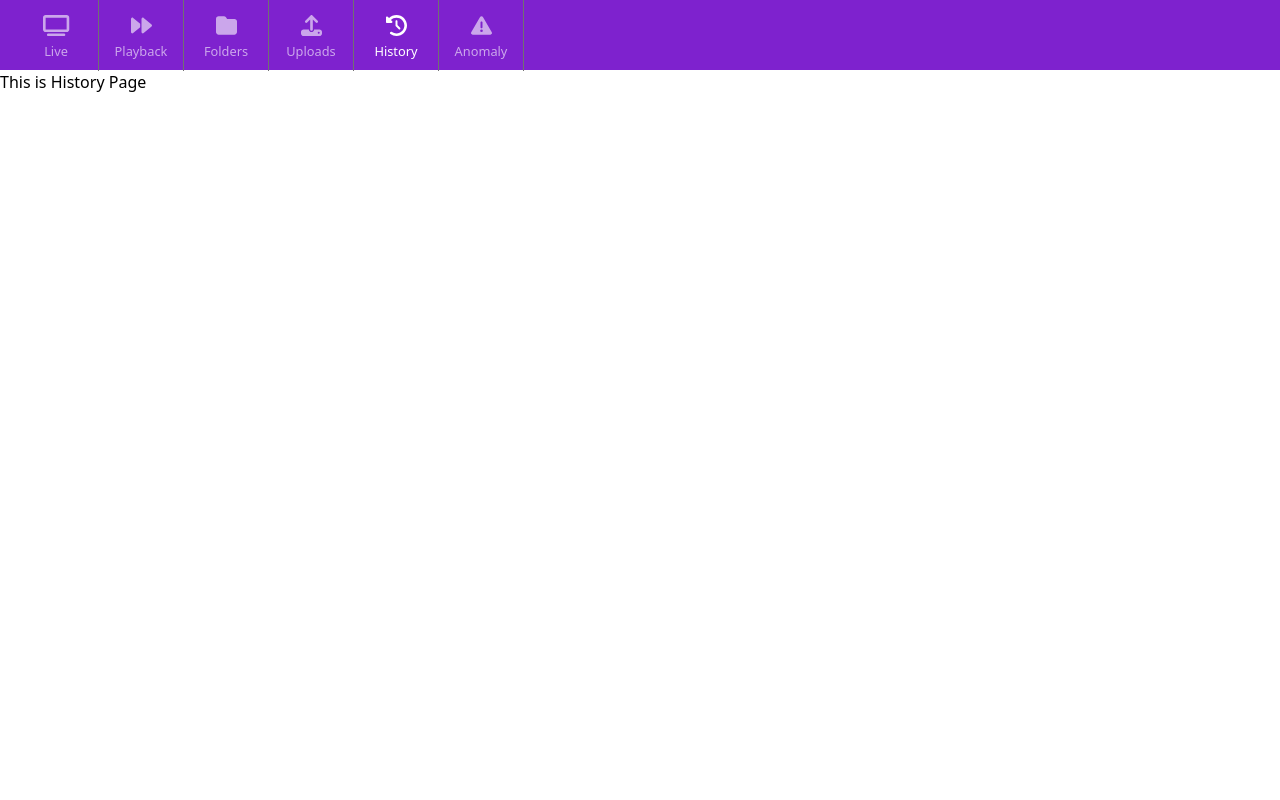
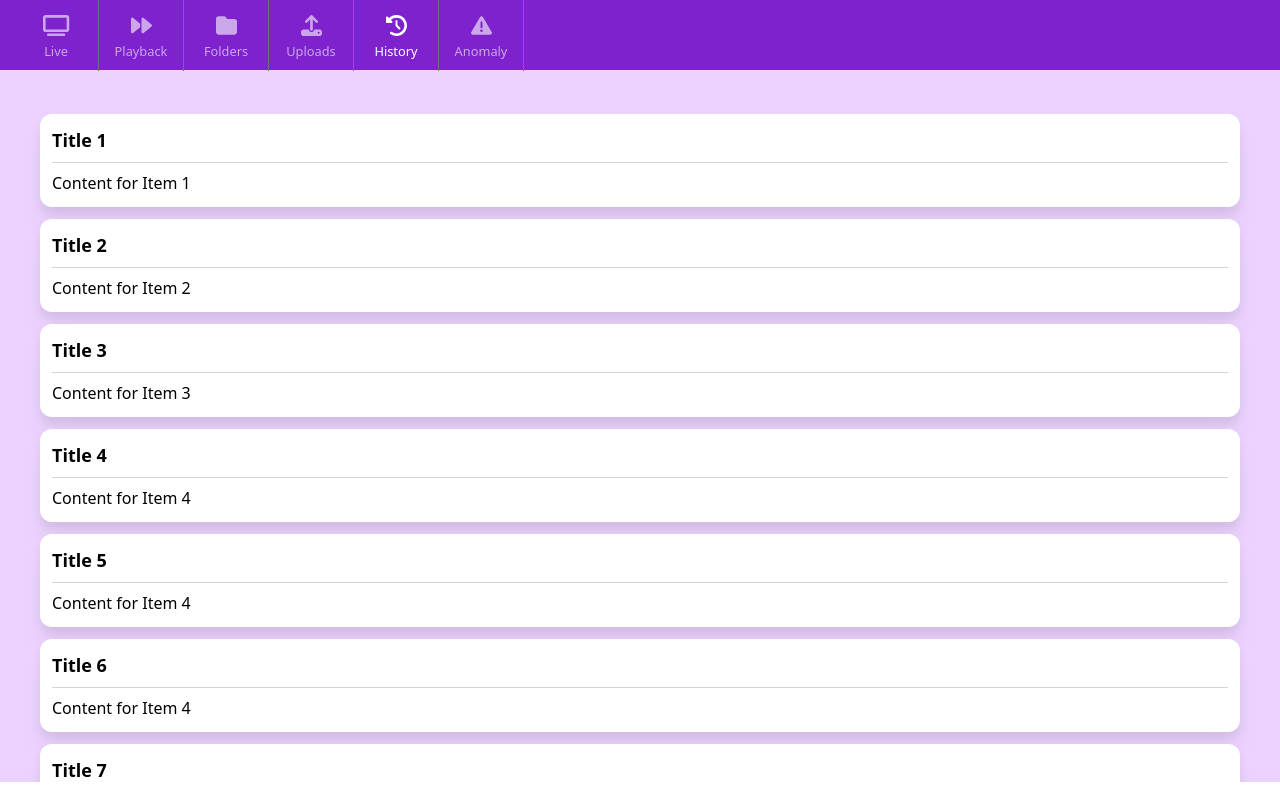
Before and after one commit to yash-raj-gupta/ml-work, a React (Create React App) app in the folder Frontend/: page /history in a window 1280 px wide. Built offline with nearby package versions, Linux system fonts and the light colour scheme; no server answers.

Commit message:
frontend changes

```diff
--- a/Frontend/src/components/Analysis.js
+++ b/Frontend/src/components/Analysis.js
@@ -8,7 +8,7 @@ const Item = ({ title, content }) => {
     <div className="mx-2 my-3 p-2 bg-[#FFFFFF] rounded-xl drop-shadow-xl">
       <h2 className="text-lg font-semibold mb-2">{title}</h2>
       <div className="border-t border-gray-300 mb-2"></div>
-      <p>{content}</p>
+      <p className="font-normal">{content}</p>
     </div>
   );
 };
--- a/Frontend/src/components/Anomaly.js
+++ b/Frontend/src/components/Anomaly.js
@@ -1,13 +1,50 @@
 import React from 'react'
 import Navbar from "./Navbar";
 
+const Item = ({ title, content }) => {
+  return (
+    <div className="mx-2 my-3 p-3 bg-[#FFFFFF] rounded-xl drop-shadow-xl">
+      <h2 className="text-lg font-semibold mb-2">{title}</h2>
+      <div className="border-t border-gray-300 mb-2 "></div>
+      <p className='text-[crimson] font-normal'>{content}</p>
+    </div>
+  );
+};
+
+
 function Anomaly() {
+  const data = [
+    "Item 1",
+    "Item 2",
+    "Item 3",
+    "Item 4",
+    "Item 4",
+    "Item 4",
+    "Item 4",
+    "Item 4",
+    "Item 4",
+    "Item 4",
+  ];
+
   return (
     <>
-    <Navbar active={6}/>
-    <div> This is Anomaly Page </div>
+      <Navbar active={6} />
+      <div className=" ">
+        <div className=" mb-2 flex justify-center h-[89vh] w-[100%]">
+          <div className="bg-[#ECD3FF] w-[100%]  top-[50px] p-8 overflow-y-auto scrollbar-hide">
+
+            {data.map((item, index) => (
+              <Item
+                key={index}
+                title={`Title ${index + 1}`}
+                content={`Content for ${item}`}
+              />
+            ))}
+          </div>
+        </div>
+      </div>
     </>
-  )
-}
+)}
+
 
 export default Anomaly
--- a/Frontend/src/components/History.js
+++ b/Frontend/src/components/History.js
@@ -1,13 +1,50 @@
 import React from 'react'
 import Navbar from "./Navbar";
 
+const Item = ({ title, content }) => {
+  return (
+    <div className="mx-2 my-3 p-3 bg-[#FFFFFF] rounded-xl drop-shadow-xl">
+      <h2 className="text-lg font-semibold mb-2">{title}</h2>
+      <div className="border-t border-gray-300 mb-2"></div>
+      <p className='font-normal'>{content}</p>
+    </div>
+  );
+};
+
+
 function History() {
+  const data = [
+    "Item 1",
+    "Item 2",
+    "Item 3",
+    "Item 4",
+    "Item 4",
+    "Item 4",
+    "Item 4",
+    "Item 4",
+    "Item 4",
+    "Item 4",
+  ];
+
   return (
     <>
-    <Navbar active={5}/>
-    <div> This is History Page </div>
+      <Navbar active={5} />
+      <div className=" ">
+        <div className=" mb-2 flex justify-center h-[89vh] w-[100%]">
+          <div className="bg-[#ECD3FF] w-[100%]  top-[50px] p-8 overflow-y-auto scrollbar-hide">
+
+            {data.map((item, index) => (
+              <Item
+                key={index}
+                title={`Title ${index + 1}`}
+                content={`Content for ${item}`}
+              />
+            ))}
+          </div>
+        </div>
+      </div>
     </>
-  )
-}
+)}
+
 
 export default History
```
